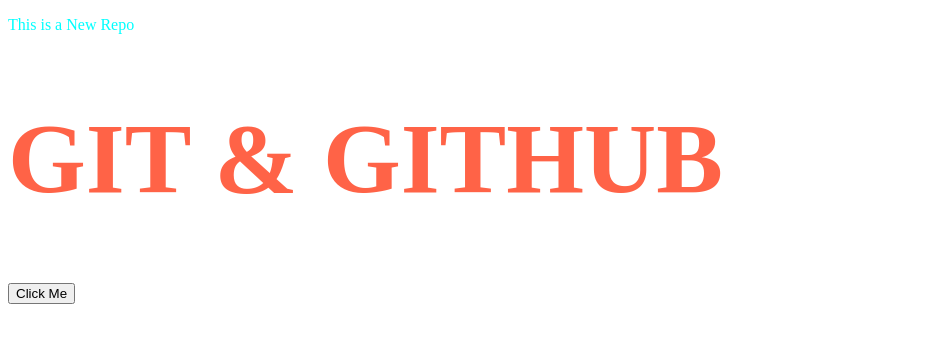
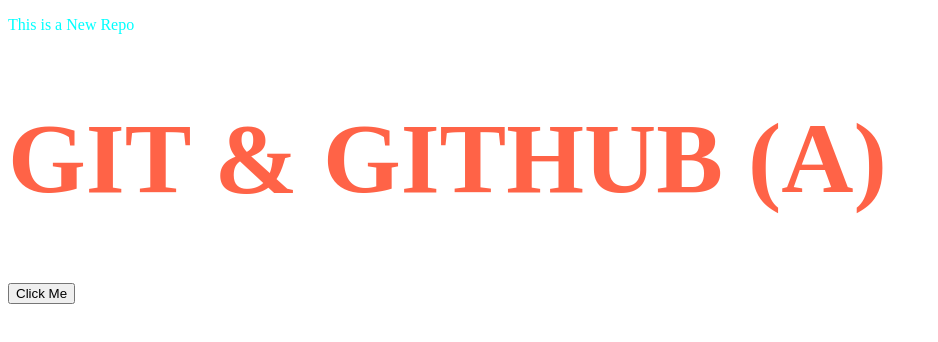
Before and after one commit to iamroshanraut/localrepo, a plain HTML site: page index.html in a window 1280 px wide. Shown: the whole page, without its empty margins (0-938 px from the left). Drawn offline with Linux system fonts and the light colour scheme.

Commit message:
Added Part A of H1

```diff
--- a/index.html
+++ b/index.html
@@ -8,7 +8,7 @@
 </head>
 <body>
     <p>This is a New Repo</p>
-    <h1>GIT & GITHUB</h1>
+    <h1>GIT & GITHUB (A)</h1>
     <button>Click Me</button>
 </body>
 </html>
```
